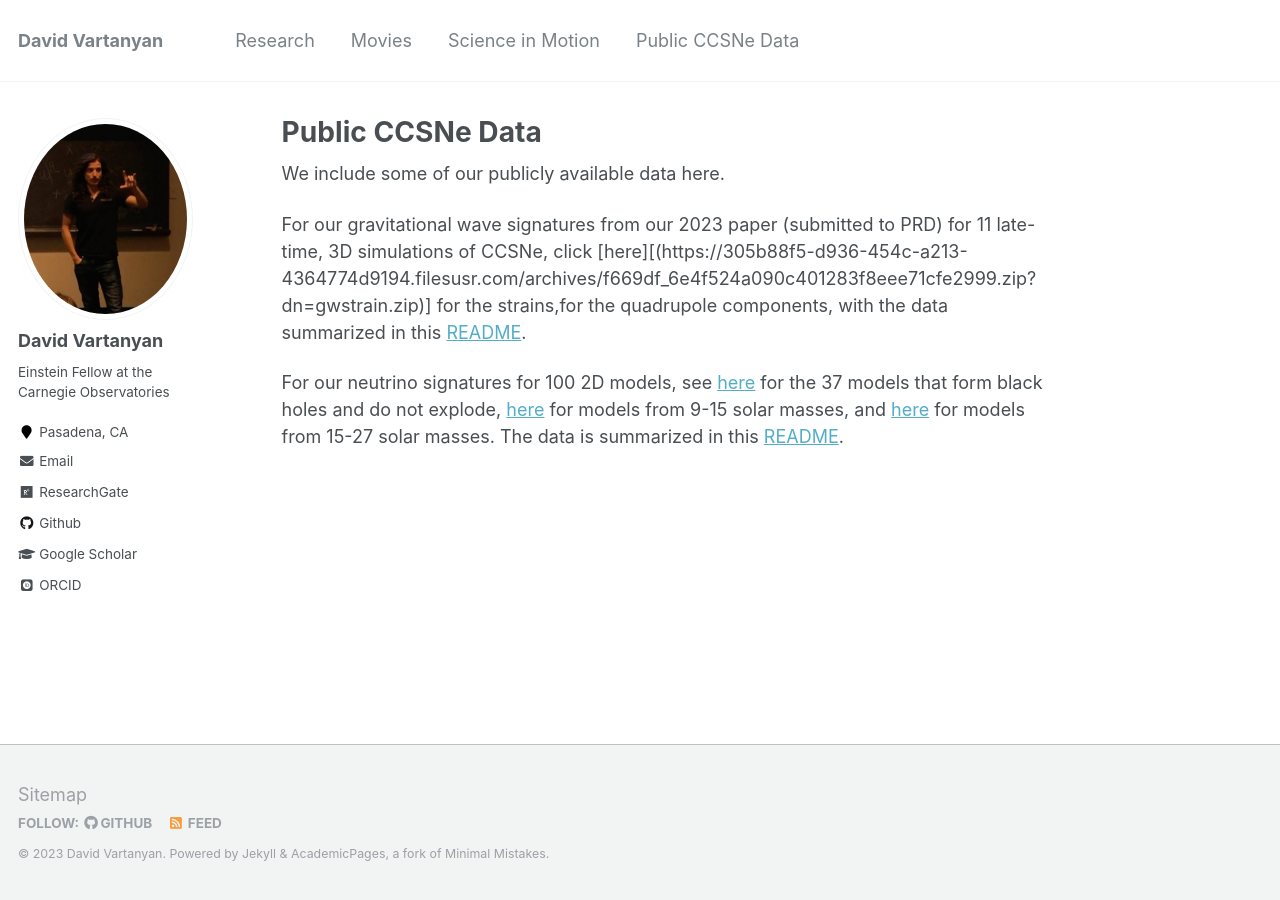
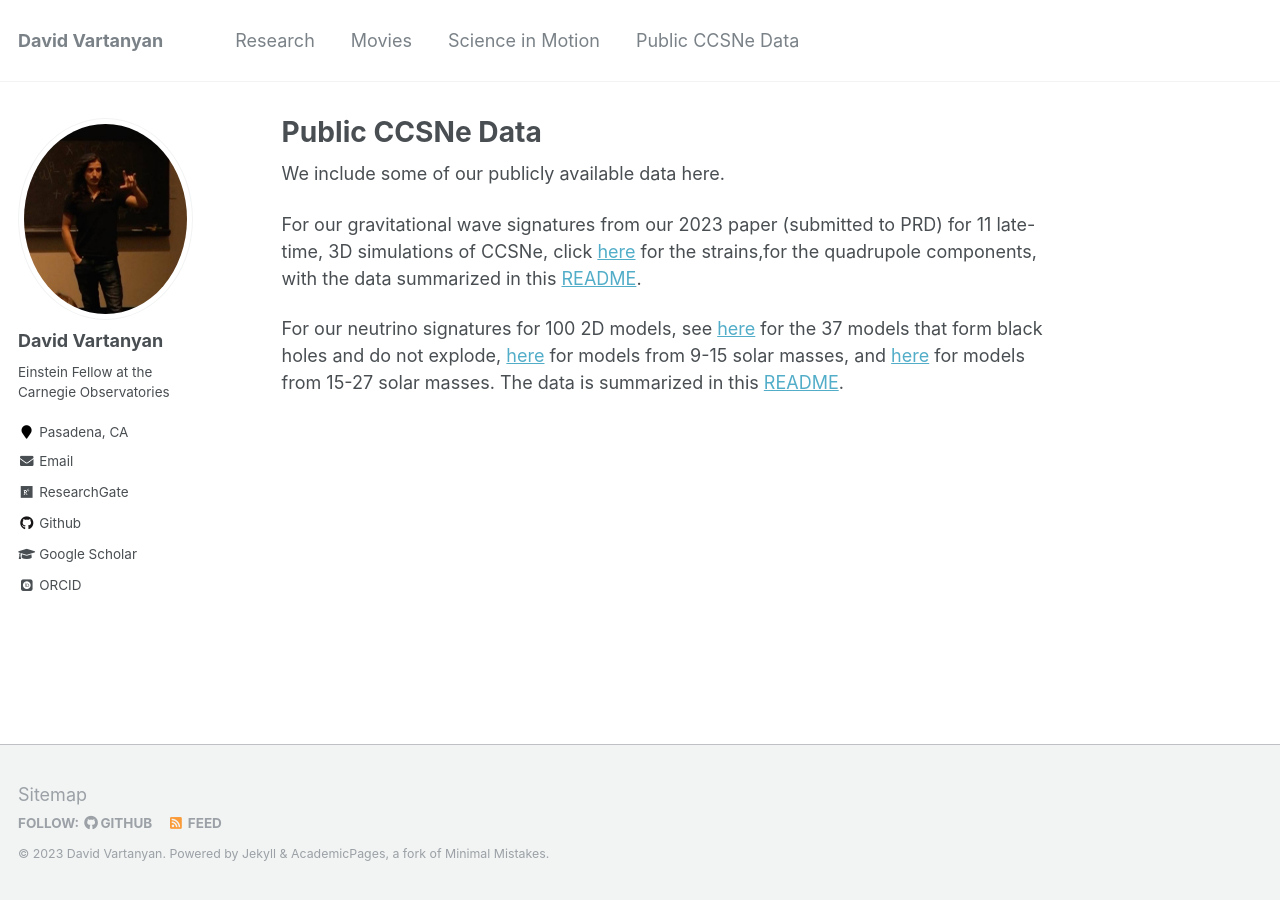
Before and after one commit to dvartany/dvartany.github.io, a Jekyll site: the page built from _pages/data.md, in a window 1280 px wide. Built offline with Jekyll 4.4.1, drawn with Linux system fonts in a browser that asks for light colours; some web fonts are replaced.

Commit message:
Update data.md

```diff
--- a/_pages/data.md
+++ b/_pages/data.md
@@ -9,7 +9,7 @@ redirect_from:
 We include some of our publicly available data here.
 
 For our gravitational wave signatures from our 2023 paper (submitted to PRD) for 11 late-time, 3D simulations of CCSNe,
-click [here][(https://305b88f5-d936-454c-a213-4364774d9194.filesusr.com/archives/f669df_6e4f524a090c401283f8eee71cfe2999.zip?dn=gwstrain.zip)] for the strains,for the quadrupole components, with the data summarized in this [README](http://dvartany.github.io/files/README.txt).
+click [here](https://305b88f5-d936-454c-a213-4364774d9194.filesusr.com/archives/f669df_6e4f524a090c401283f8eee71cfe2999.zip?dn=gwstrain.zip) for the strains,for the quadrupole components, with the data summarized in this [README](http://dvartany.github.io/files/README.txt).
 
 
 For our neutrino signatures for 100 2D models, see [here](http://dvartany.github.io/files/BH.zip) for the 37 models that form black holes and do not explode, [here](http://dvartany.github.io/files/low_mass.zip) for models from 9-15 solar masses, and [here](http://dvartany.github.io/files/high_mass.zip) for models from 15-27 solar masses. The data is summarized in this [README](http://dvartany.github.io/files/README-2D-neutrino).
```
